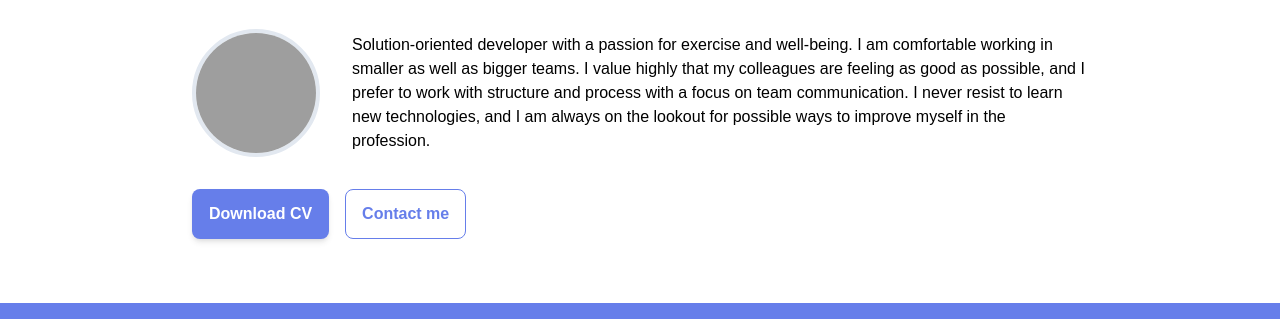
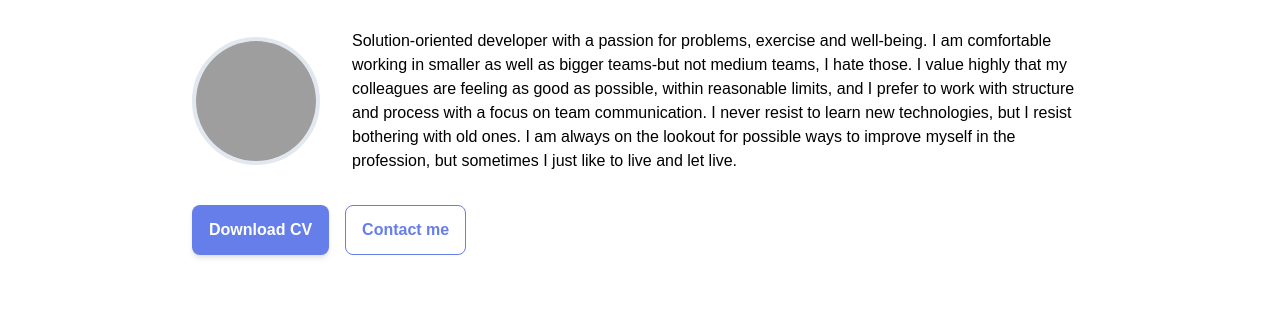
Before and after one commit to kaishin/danniehakansson.com, a Gatsby site: page / in a window 1280 px wide. Shown: the part 264-583 px from the top of the page. Built offline with nearby package versions, Linux system fonts and the light colour scheme; Gatsby itself is replaced by a stand-in of ours; grey boxes are pictures that could not be loaded.

Commit message:
Fix copy and other improvements

```diff
--- a/src/pages/index.js
+++ b/src/pages/index.js
@@ -64,13 +64,13 @@ const IndexPage = () => {
                 />
               </div>
               <p className="mt-4 md:mt-0 md:ml-8">
-                Solution-oriented developer with a passion for exercise and
+                Solution-oriented developer with a passion for problems, exercise and
                 well-being. I am comfortable working in smaller as well as
-                bigger teams. I value highly that my colleagues are feeling as
-                good as possible, and I prefer to work with structure and
+                bigger teams-but not medium teams, I hate those. I value highly that my colleagues are feeling as
+                good as possible, within reasonable limits, and I prefer to work with structure and
                 process with a focus on team communication. I never resist to
-                learn new technologies, and I am always on the lookout for
-                possible ways to improve myself in the profession.
+                learn new technologies, but I resist bothering with old ones. I am always on the lookout for
+                possible ways to improve myself in the profession, but sometimes I just like to live and let live.
               </p>
             </div>
             <div className="mt-8 -mx-2 flex flex-col sm:flex-row">
```
